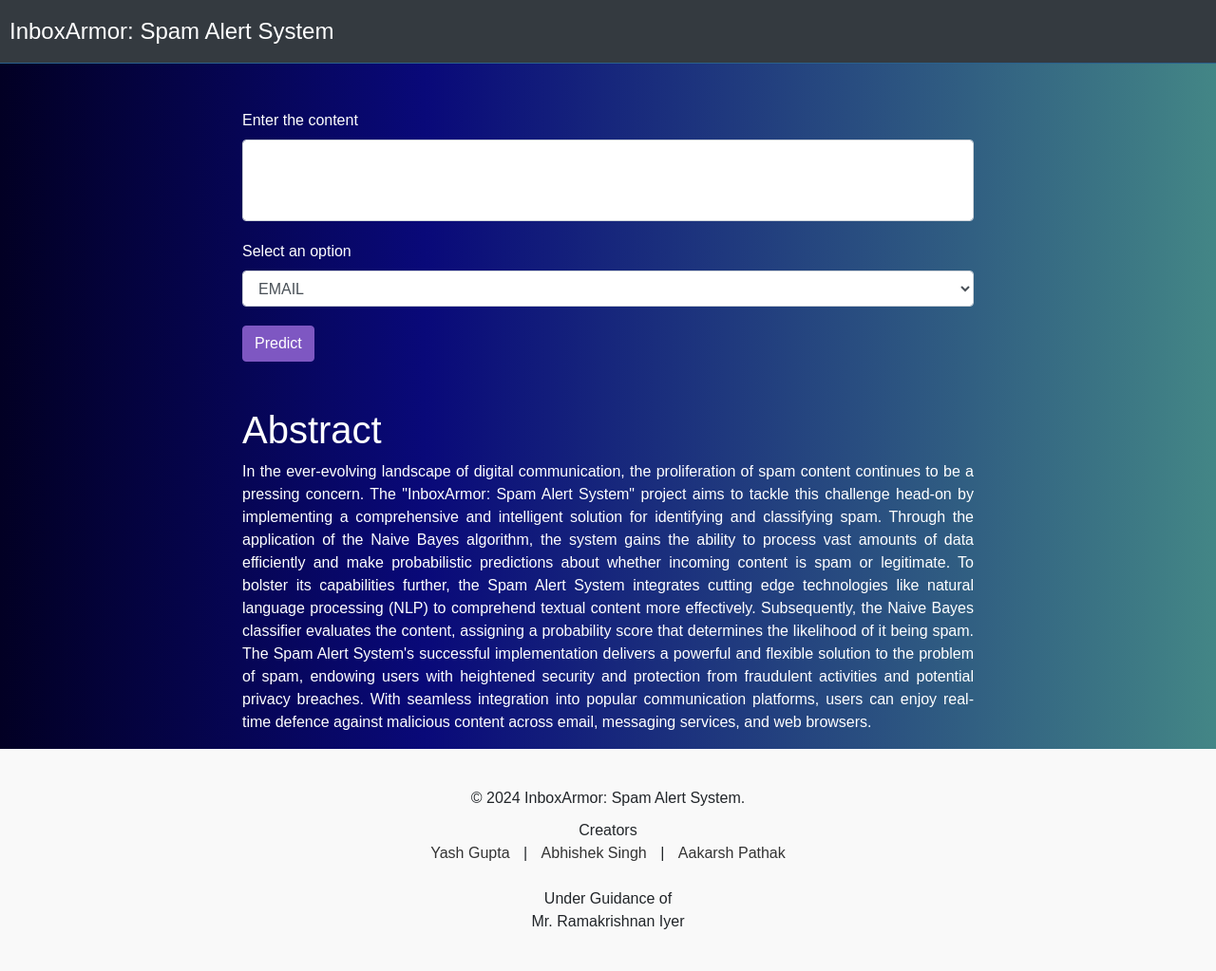
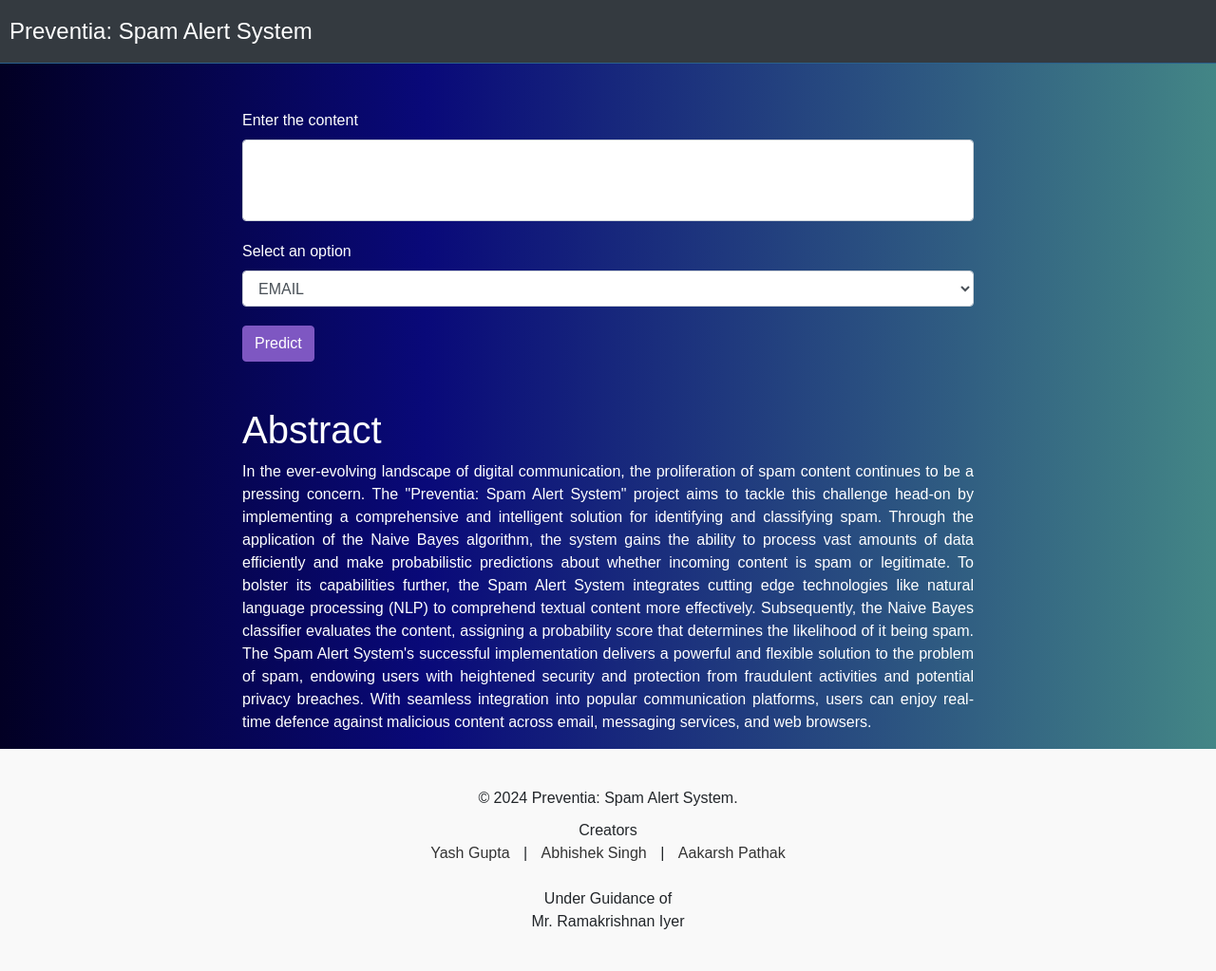
Before and after one commit to YashGuptadev21/InboxArmor, a Flask app: page / in a window 1280 px wide. Shown: the whole page at 95% size. Run offline with Flask 3, Linux system fonts and the light colour scheme; parts of the project's set-up code (start-up, migrations or seed data) failed here and were passed over; some libraries are stand-ins or nearby versions.

Commit message:
Initial Commit

```diff
--- a/templates/index.html
+++ b/templates/index.html
@@ -3,14 +3,14 @@
 <head>
     <meta charset="UTF-8">
     <meta name="viewport" content="width=device-width, initial-scale=1.0">
-    <title>INBOXARMOR: SPAM ALERT SYSTEM</title>
+    <title>PREVENTIA: SPAM ALERT SYSTEM</title>
     <link rel="stylesheet" href="https://stackpath.bootstrapcdn.com/bootstrap/4.5.2/css/bootstrap.min.css">
     <link rel="stylesheet" href="/static/index.css">
 
 </head>
 <body>
     <nav class="navbar navbar-expand-lg navbar-dark bg-dark">
-        <a class="navbar-brand">InboxArmor: Spam Alert System</a>
+        <a class="navbar-brand">Preventia: Spam Alert System</a>
         <button class="navbar-toggler" type="button" data-toggle="collapse" data-target="#navbarNav" aria-controls="navbarNav" aria-expanded="false" aria-label="Toggle navigation">
             <span class="navbar-toggler-icon"></span>
         </button>
@@ -37,7 +37,7 @@
     <div id="abstract" class="container mt-5">
         <h1>Abstract</h1>
         <p>In the ever-evolving landscape of digital communication, the proliferation of spam content continues to be a pressing concern.
-        The "InboxArmor: Spam Alert System" project aims to tackle this challenge head-on by implementing a comprehensive and intelligent solution for identifying and classifying spam.
+        The "Preventia: Spam Alert System" project aims to tackle this challenge head-on by implementing a comprehensive and intelligent solution for identifying and classifying spam.
         Through the application of the Naive Bayes algorithm, the system gains the ability to process vast amounts of data efficiently and make probabilistic predictions about whether incoming content is spam or legitimate.
         To bolster its capabilities further, the Spam Alert System integrates cutting edge technologies like natural language processing (NLP) to comprehend textual content more effectively.
         Subsequently, the Naive Bayes classifier evaluates the content, assigning a probability score that determines the likelihood of it being spam.
@@ -45,7 +45,7 @@
         With seamless integration into popular communication platforms, users can enjoy real-time defence against malicious content across email, messaging services, and web browsers.</p>
     </div>
     <footer class="footer">
-        <p>&copy; 2024 InboxArmor: Spam Alert System.</p>
+        <p>&copy; 2024 Preventia: Spam Alert System.</p>
         <p>
             Creators<br>
             <a href= "#">Yash Gupta</a> |
```
Also changed, not shown: README.md.
